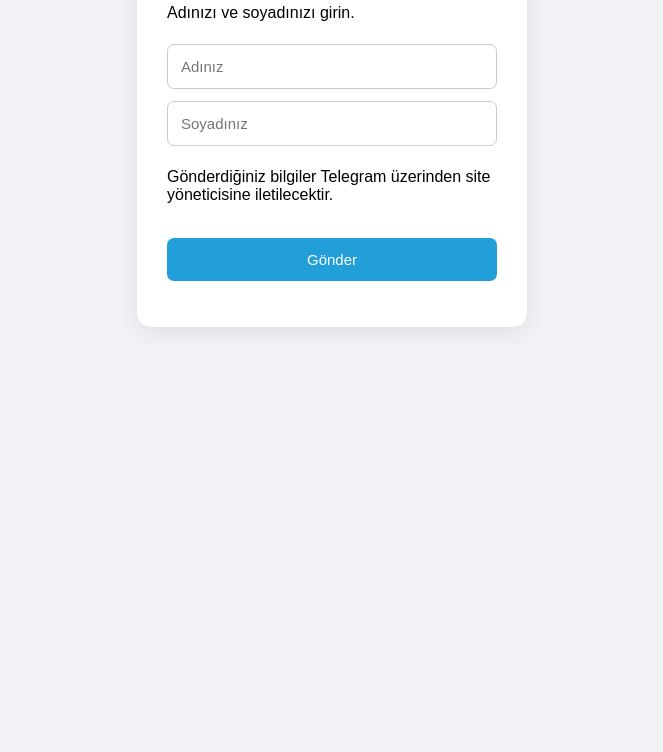
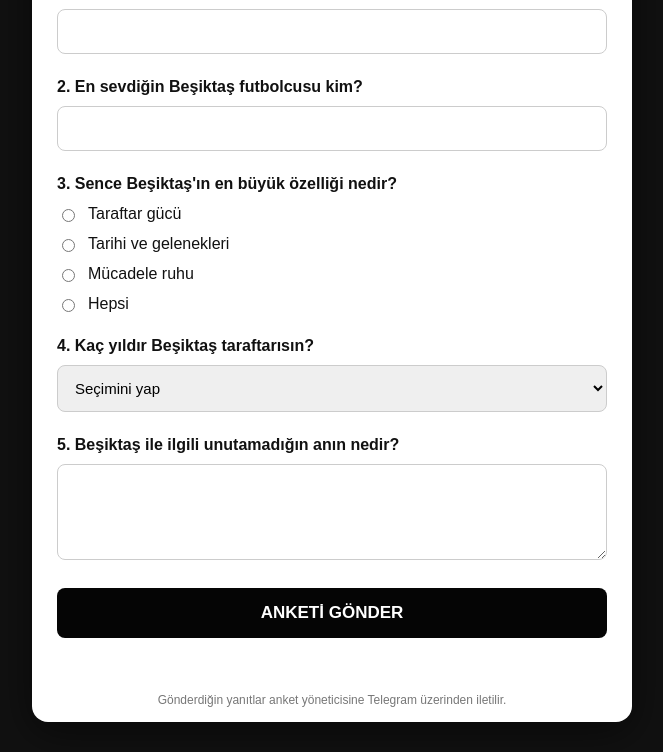
Before and after one commit to sinanmertdinc/telegram-site, a plain HTML site: page index.html in a window 1280 px wide. Shown: the part 273-1025 px from the top of the page, without its empty margins (308-971 px from the left). Before the commit the page ends 800 px from the top, so only its background shows below. Drawn offline with Linux system fonts and the light colour scheme.

Commit message:
Update index.html

```diff
--- a/index.html
+++ b/index.html
@@ -4,156 +4,188 @@
 <head>
 <meta charset="UTF-8">
 <meta name="viewport" content="width=device-width, initial-scale=1.0">
-    <title>Bilgi Formu</title>
-
+<title>Beşiktaş Taraftar Anketi</title>
 <style>
-        * {
-            box-sizing: border-box;
-        }
-
+* { box-sizing: border-box; }
 body {
     margin: 0;
+    font-family: Arial, sans-serif;
+    background: #111;
+    color: #fff;
     min-height: 100vh;
-            display: flex;
-            justify-content: center;
-            align-items: center;
-            background: #f0f2f5;
-            font-family: Arial, sans-serif;
-            padding: 20px;
+    padding: 30px 15px;
 }
-
-        .form {
-            width: 100%;
-            max-width: 390px;
-            background: white;
-            padding: 30px;
-            border-radius: 14px;
-            box-shadow: 0 5px 20px rgba(0,0,0,0.08);
+.container {
+    max-width: 600px;
+    margin: auto;
+    background: #fff;
+    color: #111;
+    border-radius: 16px;
+    overflow: hidden;
+    box-shadow: 0 10px 40px #0008;
 }
-
-        h2 {
-            margin-top: 0;
+.header {
+    background: #050505;
+    color: white;
+    text-align: center;
+    padding: 30px 20px;
+    border-bottom: 5px solid #d71920;
 }
-
-        input {
+.eagle { font-size: 45px; }
+.header h1 { margin: 10px 0; }
+.header p { color: #ccc; margin-bottom: 0; }
+form { padding: 25px; }
+.question { margin-bottom: 24px; }
+label, .question-title {
+    display: block;
+    font-weight: bold;
+    margin-bottom: 10px;
+}
+input, select, textarea {
     width: 100%;
     padding: 13px;
-            margin: 6px 0;
     border: 1px solid #ccc;
-            border-radius: 7px;
+    border-radius: 8px;
     font-size: 15px;
 }
-
+textarea { resize: vertical; }
+.radio-option {
+    display: flex;
+    align-items: center;
+    gap: 10px;
+    margin: 12px 0;
+    font-weight: normal;
+}
+.radio-option input { width: auto; }
 button {
     width: 100%;
-            padding: 13px;
-            margin-top: 18px;
-            background: #229ed9;
+    padding: 15px;
+    border: none;
+    border-radius: 8px;
+    background: #050505;
     color: white;
-            border: none;
-            border-radius: 7px;
+    font-size: 17px;
+    font-weight: bold;
     cursor: pointer;
-            font-size: 15px;
 }
-
-        button:disabled {
-            opacity: 0.6;
-            cursor: wait;
+button:hover { background: #d71920; }
+button:disabled { opacity: .6; cursor: wait; }
+#message {
+    text-align: center;
+    margin-top: 15px;
+    font-weight: bold;
 }
-
-        #sonuc {
-            margin-top: 14px;
-            line-height: 1.5;
+.footer {
+    text-align: center;
+    padding: 15px;
+    color: #777;
+    font-size: 12px;
 }
 </style>
 </head>
+<body>
+<div class="container">
+    <div class="header">
+        <div class="eagle">🦅</div>
+        <h1>BEŞİKTAŞ TARAFTAR ANKETİ</h1>
+        <p>Senin gözünden Beşiktaş!</p>
+    </div>
 
-<body>
+    <form id="surveyForm">
+        <div class="question">
+            <label for="name">1. Adın ve soyadın</label>
+            <input id="name" name="name" type="text" maxlength="80" required>
+        </div>
 
-    <div class="form">
-        <h2>Bilgi Formu</h2>
+        <div class="question">
+            <label for="player">2. En sevdiğin Beşiktaş futbolcusu kim?</label>
+            <input id="player" name="player" type="text" maxlength="80" required>
+        </div>
 
-        <p>Adınızı ve soyadınızı girin.</p>
+        <div class="question">
+            <span class="question-title">3. Sence Beşiktaş'ın en büyük özelliği nedir?</span>
+            <label class="radio-option">
+                <input type="radio" name="quality" value="Taraftar gücü" required>
+                Taraftar gücü
+            </label>
+            <label class="radio-option">
+                <input type="radio" name="quality" value="Tarihi ve gelenekleri">
+                Tarihi ve gelenekleri
+            </label>
+            <label class="radio-option">
+                <input type="radio" name="quality" value="Mücadele ruhu">
+                Mücadele ruhu
+            </label>
+            <label class="radio-option">
+                <input type="radio" name="quality" value="Hepsi">
+                Hepsi
+            </label>
+        </div>
 
-        <form id="bilgiForm">
+        <div class="question">
+            <label for="years">4. Kaç yıldır Beşiktaş taraftarısın?</label>
+            <select id="years" name="years" required>
+                <option value="">Seçimini yap</option>
+                <option>1 yıldan az</option>
+                <option>1-5 yıl</option>
+                <option>5-10 yıl</option>
+                <option>10-20 yıl</option>
+                <option>20 yıldan fazla</option>
+            </select>
+        </div>
 
-            <input
-                type="text"
-                id="ad"
-                name="ad"
-                placeholder="Adınız"
-                required
-                maxlength="50"
-            >
+        <div class="question">
+            <label for="memory">5. Beşiktaş ile ilgili unutamadığın anın nedir?</label>
+            <textarea id="memory" name="memory" rows="4" maxlength="500" required></textarea>
+        </div>
 
-            <input
-                type="text"
-                id="soyad"
-                name="soyad"
-                placeholder="Soyadınız"
-                required
-                maxlength="50"
-            >
-
-            <p>Gönderdiğiniz bilgiler Telegram üzerinden site yöneticisine iletilecektir.</p>
-
-            <button type="submit" id="gonder">
-                Gönder
-            </button>
-
+        <button id="submitButton" type="submit">ANKETİ GÖNDER</button>
+        <div id="message" role="status"></div>
     </form>
 
-        <p id="sonuc" role="status"></p>
+    <div class="footer">
+        Gönderdiğin yanıtlar anket yöneticisine Telegram üzerinden iletilir.
+    </div>
 </div>
 
 <script>
-        const form = document.getElementById("bilgiForm");
+const form = document.getElementById("surveyForm");
+const button = document.getElementById("submitButton");
+const message = document.getElementById("message");
 
 form.addEventListener("submit", async function(event) {
     event.preventDefault();
 
-            const ad = document.getElementById("ad").value.trim();
-            const soyad = document.getElementById("soyad").value.trim();
-            const buton = document.getElementById("gonder");
-            const sonuc = document.getElementById("sonuc");
+    button.disabled = true;
+    button.textContent = "Gönderiliyor...";
+    message.textContent = "";
 
-            if (!ad || !soyad) {
-                sonuc.textContent = "Lütfen tüm alanları doldurun.";
-                return;
+    const data = Object.fromEntries(new FormData(form).entries());
+
+    try {
+        const response = await fetch("/api/send", {
+            method: "POST",
+            headers: { "Content-Type": "application/json" },
+            body: JSON.stringify(data)
+        });
+
+        const result = await response.json();
+
+        if (!response.ok) {
+            throw new Error(result.error || "Gönderim başarısız.");
         }
 
-            buton.disabled = true;
-            sonuc.textContent = "Gönderiliyor...";
-
-            try {
-                const cevap = await fetch("/api/send", {
-                    method: "POST",
-                    headers: {
-                        "Content-Type": "application/json"
-                    },
-                    body: JSON.stringify({
-                        ad: ad,
-                        soyad: soyad
-                    })
-                });
-
-                const veri = await cevap.json();
-
-                if (!cevap.ok || !veri.success) {
-                    throw new Error(veri.error || "Gönderim başarısız.");
-                }
-
-                sonuc.textContent = "Bilgileriniz başarıyla gönderildi.";
+        message.textContent = "Anketin başarıyla gönderildi! 🦅";
+        message.style.color = "green";
         form.reset();
-
-            } catch (hata) {
-                sonuc.textContent = "Gönderilemedi: " + hata.message;
-
+    } catch (error) {
+        message.textContent = error.message || "Bir hata oluştu.";
+        message.style.color = "red";
     } finally {
-                buton.disabled = false;
+        button.disabled = false;
+        button.textContent = "ANKETİ GÖNDER";
     }
 });
 </script>
-
 </body>
 </html>
```
Lines whose indentation alone changed are shown as unchanged.
